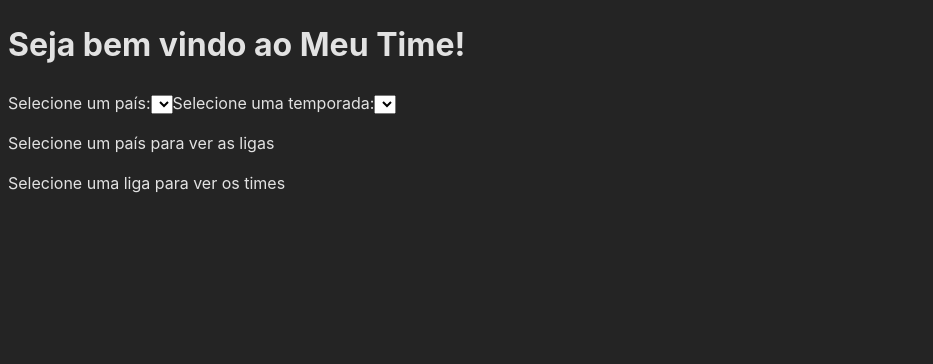
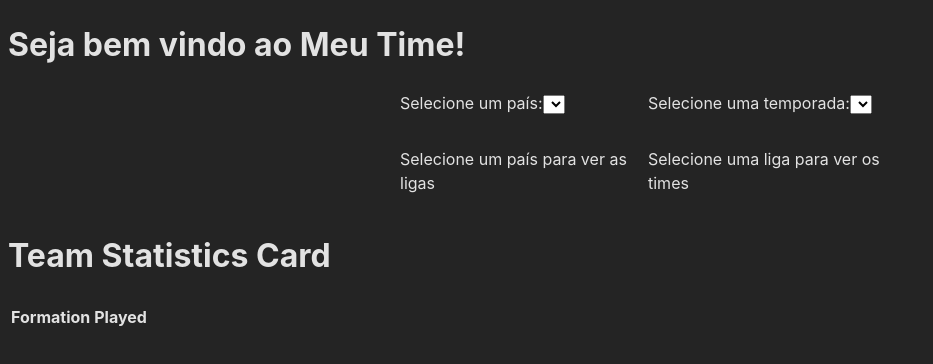
Before and after one commit to ramonbs/api-football, a React (Vite) app: page /home in a window 1280 px wide. Shown: the top 364 px of the page, without its empty margins (0-933 px from the left). Built offline with nearby package versions, Linux system fonts and the light colour scheme.

Commit message:
feat: add table with team statistics

```diff
--- /dev/null
+++ b/src/api/fetchTeamStatistics.ts
@@ -0,0 +1,15 @@
+const API_URL = 'https://v3.football.api-sports.io/teams/statistics'
+
+export const getTeamsStatisticsFootballAPI = async (key: string, teamId: string, season: string) => {
+    const response = await fetch(`${API_URL}?team=${teamId}&season${season}`, {
+        method: 'GET',
+        headers: {
+            'x-rapidapi-host': 'v3.football.api-sports.io',
+            'x-rapidapi-key': key,
+        },
+    });
+
+    const data = await response.json();
+
+    return data;
+}
--- a/src/components/Selects/index.tsx
+++ b/src/components/Selects/index.tsx
@@ -9,6 +9,7 @@ interface League {
         name: string;
     };
 }
+import style from "./selects.module.scss";
 
 interface Team {
     team: {
@@ -89,8 +90,6 @@ function Selects() {
                         }),
                     ),
                 );
-                console.log(teams);
-
             } catch (error) {
                 throw error;
             }
@@ -128,8 +127,8 @@ function Selects() {
     }, [league_id]);
 
     return (
-        <>
-            <label htmlFor="countries">
+        <div className={ style.selects_div }>
+            <label htmlFor="countries" className={style.selects_label}>
                 Selecione um país:
                 <select
                     name="countries"
@@ -200,7 +199,7 @@ function Selects() {
             ) : (
                 <p>Selecione uma liga para ver os times</p>
             )}
-        </>
+        </div>
     );
 }
 
--- /dev/null
+++ b/src/components/Selects/selects.module.scss
@@ -0,0 +1,10 @@
+.selects_div {
+    display: grid;
+    grid-template-columns: repeat(2, 1fr);
+    grid-gap: 1rem;
+    align-items: center;
+    margin-inline: auto;
+    margin-block: 1rem;
+    width: 100%;
+    max-width: 30rem;
+}
--- /dev/null
+++ b/src/components/TeamStatisticsCard/index.tsx
@@ -0,0 +1,72 @@
+import { useEffect, useState } from "react";
+import { getTeamsStatisticsFootballAPI } from "../../api/fetchTeamStatistics";
+
+interface TeamStatistics {
+    lineups: {
+        formation: string;
+        played: number;
+    };
+}
+
+function TeamsStatisticsCard() {
+    const api_key = localStorage.getItem("api_key");
+    const team = localStorage.getItem("team");
+    const season = localStorage.getItem("season");
+    const league = localStorage.getItem("league");
+    const [teamStatistics, setTeamsStatistics] = useState([]);
+
+    const getTeamsStatistics = async () => {
+        if (!api_key) throw new Error("API Key not found");
+
+        if (team && season && league) {
+            try {
+                const teamsStatisticsResponse =
+                    await getTeamsStatisticsFootballAPI(api_key, team, season);
+                setTeamsStatistics(
+                    teamsStatisticsResponse.response.map(
+                        ({ lineups }: TeamStatistics) => ({
+                            formation: lineups.formation,
+                            played: lineups.played,
+                        }),
+                    ),
+                );
+            } catch (error) {
+                throw error;
+            }
+
+            console.log(teamStatistics);
+        }
+    };
+
+    useEffect(() => {
+        getTeamsStatistics();
+    }, [team]);
+
+    return (
+        <>
+            {teamStatistics && (
+                <div className="team_statistics_div">
+                    <h1>Team Statistics Card</h1>
+                    <table>
+                        <thead>
+                            <tr>
+                                <th>Formation</th>
+                                <th>Played</th>
+                            </tr>
+                        </thead>
+                        <tbody>
+                            {teamStatistics.map(({ formation, played }) => (
+                                <tr key={formation}>
+                                    <td>{formation}</td>
+                                    <td>{played}</td>
+                                </tr>
+                            ))}
+                        </tbody>
+                    </table>
+                </div>
+            )}
+        </>
+    );
+}
+
+export default TeamsStatisticsCard;
--- /dev/null
+++ b/src/components/TeamStatisticsCard/teamStatisticsCard.module.scss
@@ -0,0 +1,6 @@
+.team_statistics_div {
+    display: flex;
+    flex-direction: column;
+    align-items: center;
+    justify-content: center;
+}
--- a/src/pages/Home.tsx
+++ b/src/pages/Home.tsx
@@ -1,13 +1,15 @@
 import Header from "../components/Header/Header";
 import Selects from "../components/Selects";
 import TeamCard from "../components/TeamCard";
+import TeamsStatisticsCard from "../components/TeamStatisticsCard";
 
 function Home() {
     return (
         <>
             <Header />
             <Selects />
-            {/* <TeamCard /> */}
+            <TeamCard />
+            <TeamsStatisticsCard />
         </>
     );
 }
```
